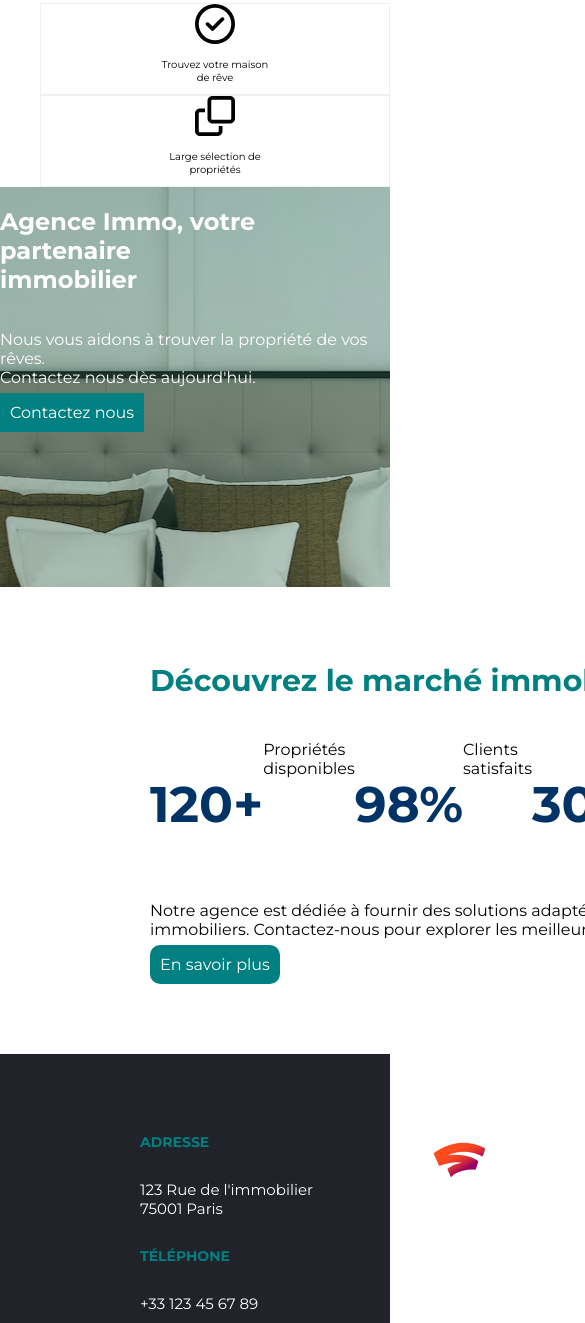
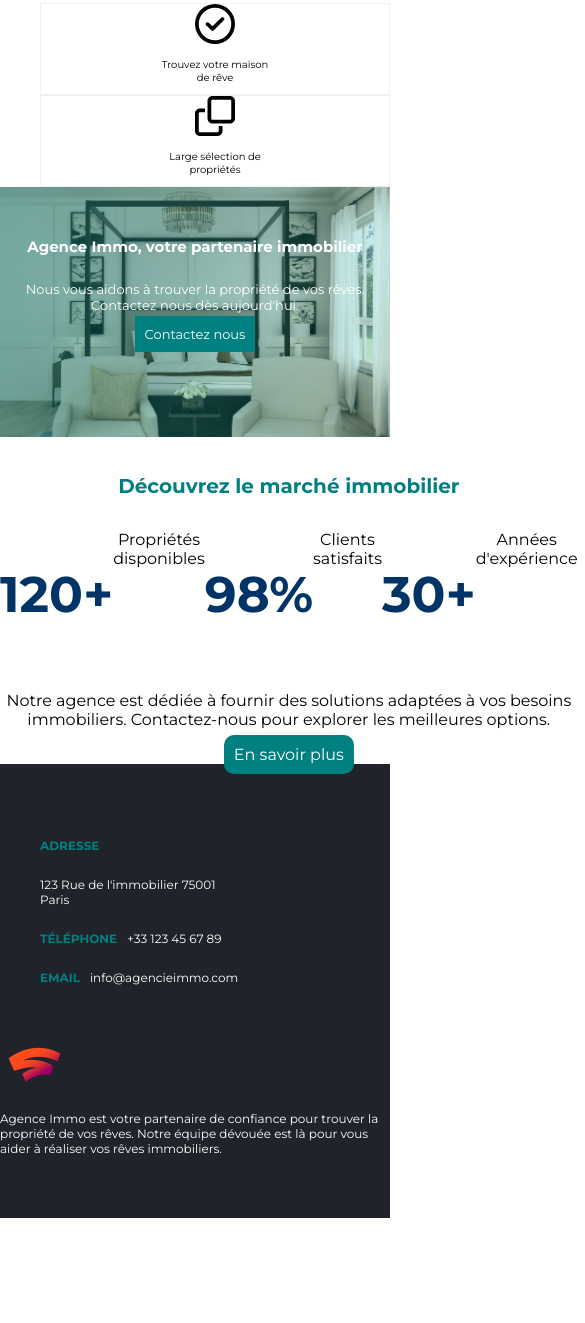
Before and after one commit to Gridlock242/souleimanov_yasmina, a plain HTML site: page index.html in a window 390 px wide. Shown: the part 677-2000 px from the top of the page, 585 px wide, since content can reach past the window. After the commit the page ends 1895 px from the top, so only its background shows below. Drawn offline with Linux system fonts and the light colour scheme.

Commit message:
Modification de l'url cassé de l'header, ajout des Media Queries

```diff
--- a/index.html
+++ b/index.html
@@ -21,7 +21,7 @@
     <main>
       <section>
         <div id="houseImgContainer">
-          <img src="./styles/images/item1.avif" alt="" />
+          <img src="./styles/images/item1.avif" alt="Maison prise de nuit et ciel étoilé" />
           <div id="houseTitleTextContainer">
             <h2>Notre objectif, votre satisfaction</h2>
             <p>
@@ -35,11 +35,11 @@
       <div id="houseSelectionIcons">
         <ul>
           <li>
-            <img src="./styles/images/icone1.svg" alt="" />
+            <img src="./styles/images/icone1.svg" alt="Icone Validation" />
             <p>Trouvez votre maison de rêve</p>
           </li>
           <li>
-            <img src="./styles/images/icone2.svg" alt="" />
+            <img src="./styles/images/icone2.svg" alt="Icone Carrés Superposés" />
             <p>Large sélection de propriétés</p>
           </li>
         </ul>
@@ -98,7 +98,7 @@
           </li>
         </ul>
         <div id="footerLogoAndParagraph">
-          <img src="./styles/images/logo.png" alt="" />
+          <img src="./styles/images/logo.png" alt="Logo du site" />
           <p>
             Agence Immo est votre partenaire de confiance pour trouver la
             propriété de vos rêves. Notre équipe dévouée est là pour vous aider
--- a/styles/styles.css
+++ b/styles/styles.css
@@ -15,7 +15,7 @@ header {
       rgba(0, 128, 128, 0.2),
       rgba(0, 128, 128, 0.2)
     ),
-    url("Images/header_image.avif");
+    url(./images/header_image.avif);
   height: 300px;
   color: white;
   background-size: cover;
@@ -66,7 +66,7 @@ header a:last-child:hover {
         rgba(0, 128, 128, 0.2),
         rgba(0, 26, 26, 0.716)
       ),
-      url("Images/header_image.avif");
+      url(./images/header_image.avif);
   }
 
   header h1 {
@@ -228,10 +228,38 @@ header a:last-child:hover {
 }
 
 @media (max-width: 600px) {
-    #imageSubDivision {
-        padding: 0;
-        align-items: center;
-    }
+  #imageSubDivision {
+    padding: 0;
+    align-items: center;
+  }
+
+  #imageCoverContainer {
+    height: 250px;
+    background-image: linear-gradient(
+        0.25turn,
+        rgba(0, 128, 128, 0.455),
+        rgba(0, 168, 168, 0.2)
+      ),
+      url(./images/main_image.avif);
+    background-size: cover;
+  }
+
+  #imageSubDivision h2 {
+    font-size: 15px;
+    margin-top: 50px;
+  }
+
+  #imageCoverContainer {
+    font-size: 13px;
+  }
+
+  #imageParagraphAndAnchor {
+    text-align: center;
+  }
+
+  br {
+    display: none;
+  }
 
 }
 
@@ -270,6 +298,21 @@ header a:last-child:hover {
 
 #houseParagraphAndAnchor a:hover {
   background-color: rgb(0, 51, 102);
+}
+
+@media (max-width: 600px) {
+    #houseMarketBox {
+        margin: 0;
+    }
+
+    #housingMarketStats {
+        margin-top: 20px;
+        text-align: center;
+    }
+
+    #housingMarketStats h2 {
+        font-size: 20px;
+    }
 }
 
 /* FOOTER */
@@ -314,3 +357,28 @@ footer img {
   flex-wrap: wrap;
   padding: 0px 100px;
 }
+
+@media (max-width: 600px) {
+    footer {
+        font-size: 12px;
+    }
+
+    #footerListDiv {
+        display: flex;
+        flex-direction: column;
+        padding: 0;
+    }
+
+    #footerListDiv ul {
+        width: 200px;
+    }
+
+    #footerListDiv ul li h3 {
+        font-size: 12px;
+      }
+
+    #footerLogoAndParagraph {
+        padding: 0;
+        align-items: center;
+    }
+}
```
